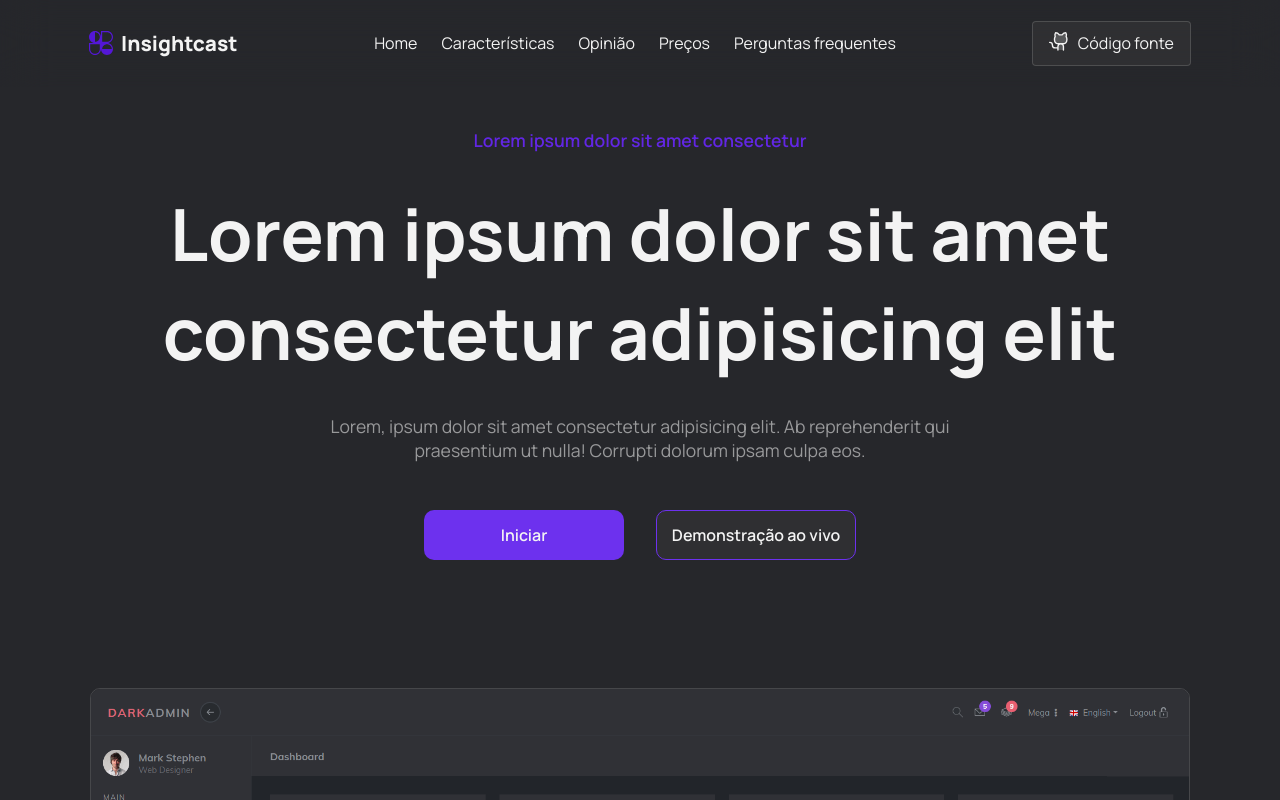
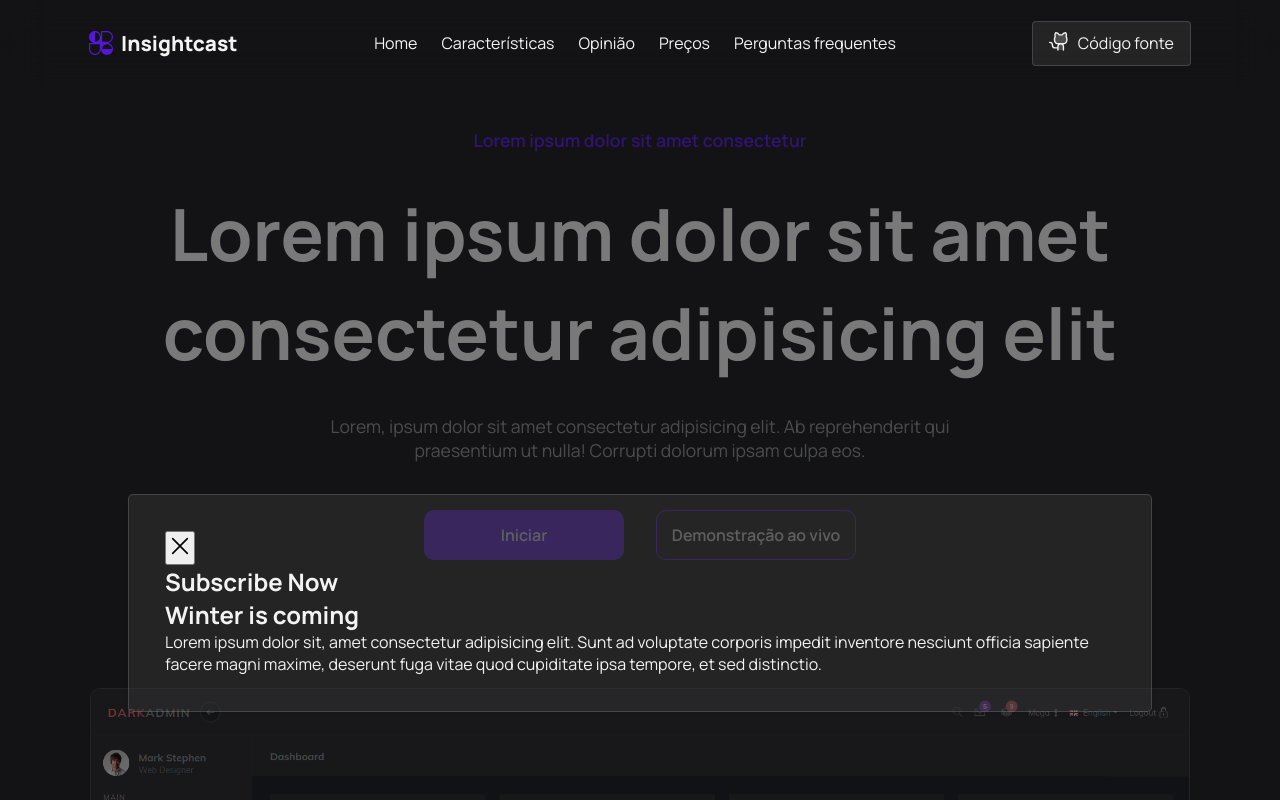
Before and after one commit to jonathafernandes/insight-cast, a React (Vite) app: page / in a window 1280 px wide. Both pictures are taken after a click on the button "Iniciar". Shown: the top 800 px of the page. Built offline with nearby package versions, Linux system fonts and the light colour scheme.

Commit message:
created modal

```diff
--- a/src/components/hero/Hero.jsx
+++ b/src/components/hero/Hero.jsx
@@ -1,4 +1,4 @@
-import { useEffect } from 'react';
+import { useEffect, useState } from 'react';
 
 import AOS from 'aos';
 import 'aos/dist/aos.css';
@@ -7,11 +7,23 @@ import stylesButton from '../sass/PrimaryButton.module.sass';
 import image from "../../assets/images/dashboard.c764a4bf.jpg";
 
 import { PrimaryButton } from "../primary-button/PrimaryButton";
+import { Modal } from '../modal/Modal';
+import { X } from '@phosphor-icons/react';
 
 export function Hero() {
     useEffect(() => {
         AOS.init();
     }, []);
+
+    const [modalOpen, setModalOpen] = useState(false);
+
+    const handleOpenModal = () => {
+        setModalOpen(true);
+    };
+
+    const handleCloseModal = () => {
+        setModalOpen(false);
+    };
 
     return (
         <div
@@ -27,15 +39,22 @@ export function Hero() {
                 Lorem, ipsum dolor sit amet consectetur adipisicing elit. Ab reprehenderit qui praesentium ut nulla! Corrupti dolorum ipsam culpa eos.
             </p>
             <div className={styles.buttons}>
-                <PrimaryButton
-                    className={stylesButton.buttonOne}
-                    text="Iniciar"
-                />
-                <PrimaryButton
-                    className={stylesButton.buttonTwo}
-                    text="Demonstração ao vivo"
-                />
+                <PrimaryButton className={stylesButton.buttonOne} onClick={handleOpenModal} text='Iniciar'/>
+                <PrimaryButton className={stylesButton.buttonTwo} onClick={handleOpenModal} text='Demonstração ao vivo' />
             </div>
+            <Modal isOpen={modalOpen} onClose={handleCloseModal}>
+                {/* TODO: Renderizar corretamente o botão */}
+                <button onClick={handleCloseModal}>
+                    <X size={26} />
+                </button>
+                <h2>
+                    Subscribe Now
+                    <br />
+                    Winter is coming
+                </h2>
+                <p>Lorem ipsum dolor sit, amet consectetur adipisicing elit. Sunt ad voluptate corporis impedit inventore nesciunt officia sapiente facere magni maxime, deserunt fuga vitae quod cupiditate ipsa tempore, et sed distinctio.</p>
+            </Modal>
+
             <img src={image} alt="" />
         </div>
     )
--- /dev/null
+++ b/src/components/modal/Modal.jsx
@@ -0,0 +1,25 @@
+import styles from "../sass/Modal.module.sass";
+
+import PropTypes from 'prop-types';
+
+export function Modal ({ isOpen, onClose, children }) {
+    if (!isOpen) return null;
+
+    return (
+        <div className={styles.modalOverlay}>
+            <div className={styles.modal}>
+                {/* TODO: Renderizar corretamente o botão */}
+                <button className={styles.modalCloseBtn} onClick={onClose}></button>
+                <div className={styles.modalContent}>
+                    {children}
+                </div>
+            </div>
+        </div>
+    );
+}
+
+Modal.propTypes = {
+    isOpen: PropTypes.bool.isRequired,
+    onClose: PropTypes.func.isRequired,
+    children: PropTypes.node.isRequired
+}
--- a/src/components/primary-button/PrimaryButton.jsx
+++ b/src/components/primary-button/PrimaryButton.jsx
@@ -4,6 +4,7 @@ export function PrimaryButton(props) {
     return (
         <button
             className={props.className}
+            onClick={props.onClick}
         >
             {props.text}
         </button>
@@ -11,6 +12,7 @@ export function PrimaryButton(props) {
 }
 
 PrimaryButton.propTypes = {
+    className: PropTypes.string,
     text: PropTypes.string.isRequired,
-    className: PropTypes.string
+    onClick: PropTypes.string
 }
--- /dev/null
+++ b/src/components/sass/Modal.module.sass
@@ -0,0 +1,36 @@
+@use 'variables'
+@use 'mixins'
+
+.modalOverlay
+    position: fixed
+    top: 0
+    left: 0
+    width: 100%
+    height: 100%
+    background-color: rgba(0, 0, 0, 0.5)
+    display: flex
+    justify-content: center
+    align-items: center
+
+    .modal
+        background-color: variables.$primary-bg-color
+        @include mixins.border-radius
+
+        padding: 20px
+        border-radius: 5px
+        box-shadow: 0 2px 4px rgba(0, 0, 0, 0.1)
+        max-width: 80%
+        overflow: auto
+
+        // TO-REMEMBER: Estilo não está sendo aplicado
+        .modalCloseBtn
+            background: none
+            border: none
+            cursor: pointer
+            font-size: 16px
+            position: absolute
+            top: 10px
+            right: 10px
+
+        .modalContent
+            padding: 1rem
```
